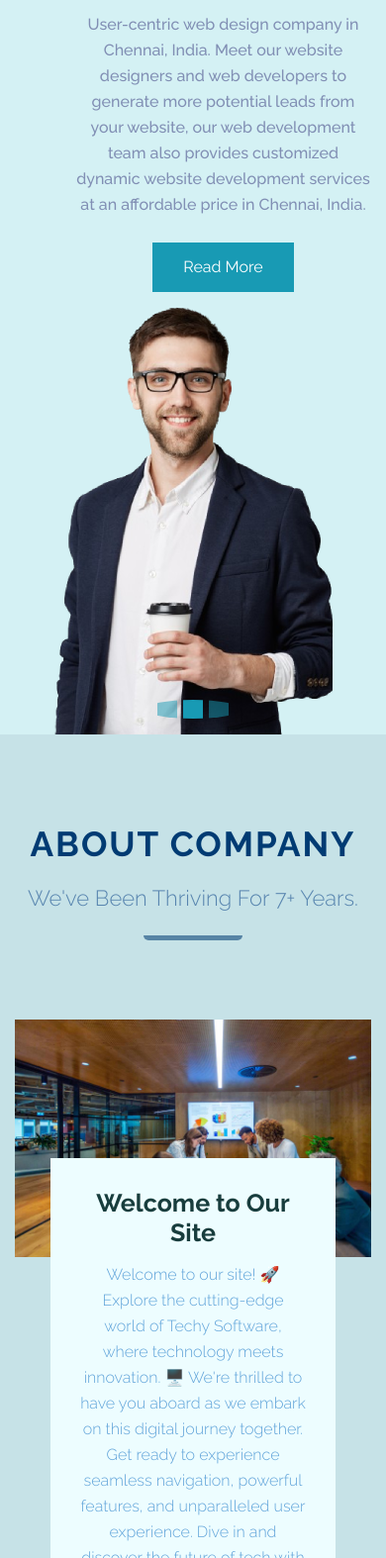
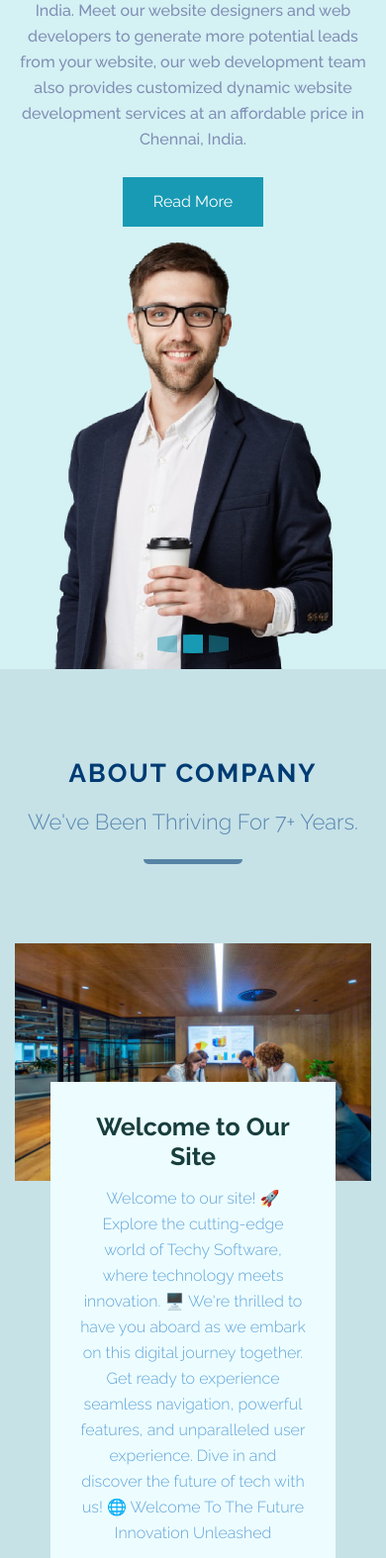
Before and after one commit to Surya-Surya-S/Techy_Software-Intern-P3, a plain HTML site: page index.html in a window 390 px wide. Shown: the part 398-1972 px from the top of the page at 99% size. Drawn offline with Linux system fonts and the light colour scheme.

Commit message:
Add files via upload

```diff
--- a/css/style.css
+++ b/css/style.css
@@ -168,6 +168,7 @@ h6 {
     #nav .container-fluid {
         padding: 0;
     }
+
 }
 
 
@@ -248,6 +249,11 @@ ul.carousel-indicators {
 }
 
 
+@media (max-width: 768px) {
+    .header .carousel-content {
+        padding: 15px 15px 15px 15px;
+    }
+}
 
 /**************************************/
 /******** Section Header CSS **********/
@@ -291,6 +297,12 @@ ul.carousel-indicators {
     color: #5885AF;
     text-align: center;
     margin: 0;
+}
+
+@media(max-width: 768px){
+    .section-header h2{
+        font-size: 26px;
+    }
 }
 /**************************************/
 /********* About + Single CSS *********/
```
Also changed, not shown: images/testimonial-3.jpg.
